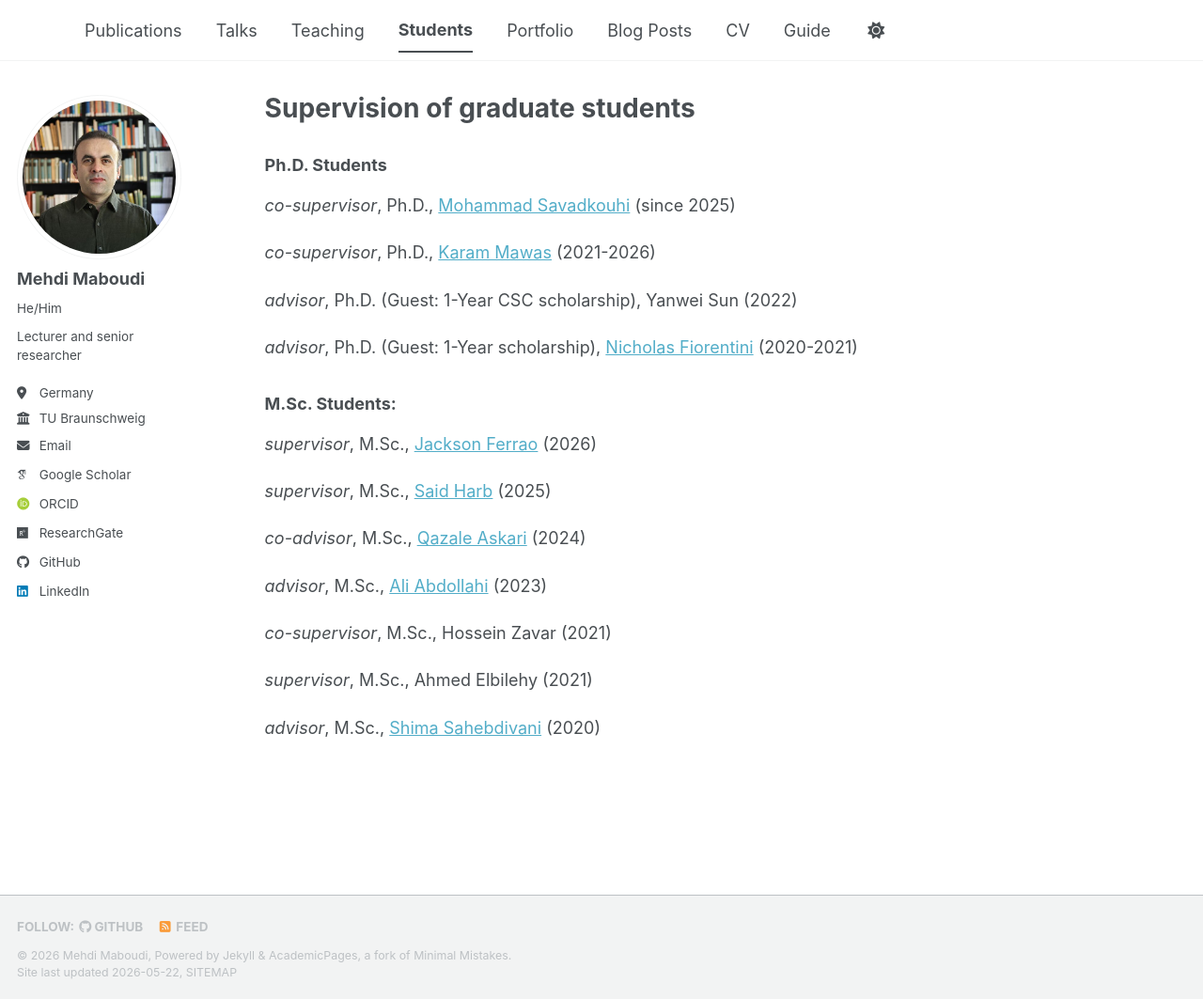
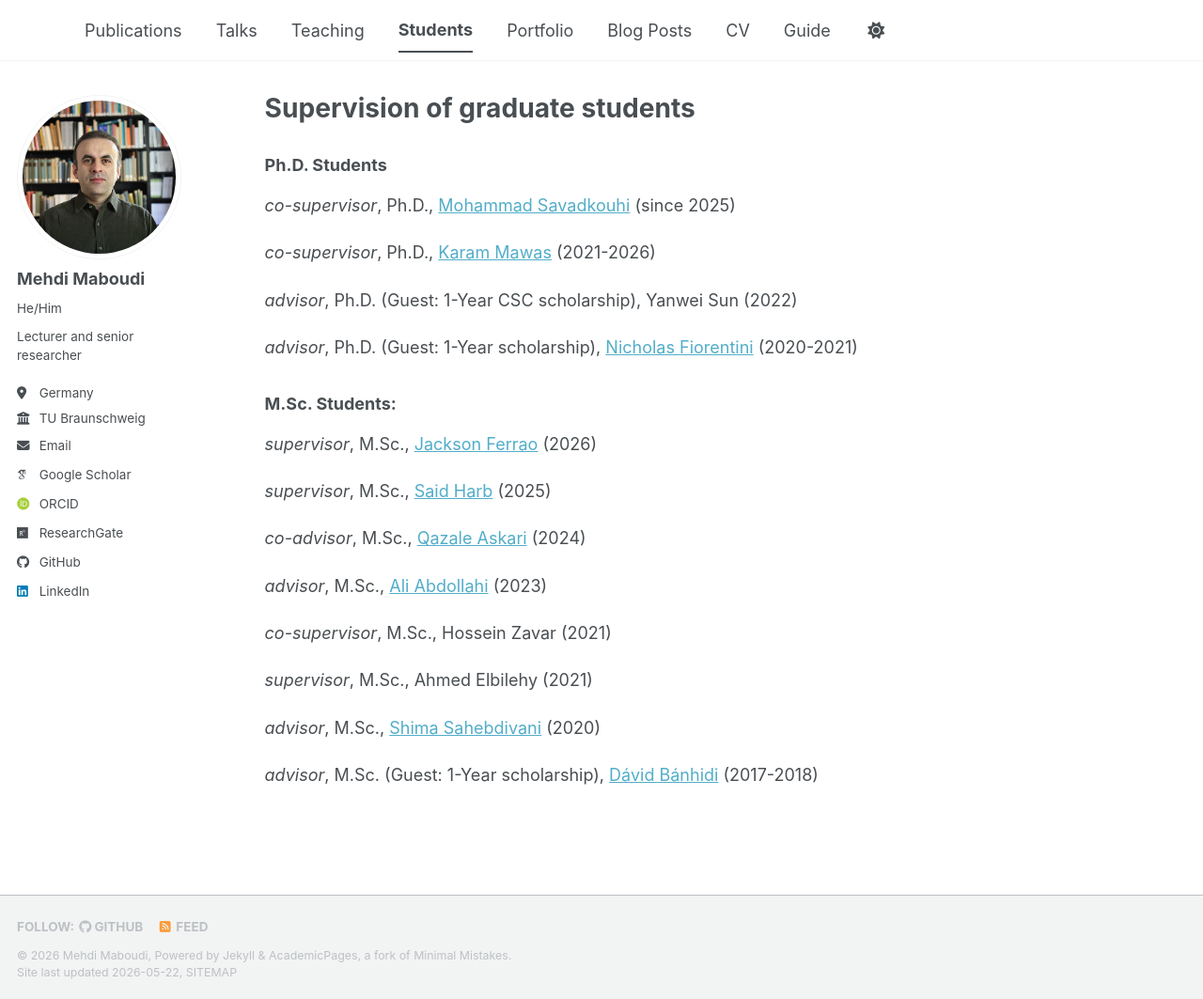
Before and after one commit to MehdiMaboudi/mehdimaboudi.github.io, a Jekyll site: the page built from _pages/students.html, in a window 1280 px wide and 1063 px high. Shown: the whole window at 94% size. Built offline with Jekyll 4.4.1, drawn with Linux system fonts in a browser that asks for light colours; some web fonts are replaced; a script bundle is joined from its source files by our own code; library files that are not in the unit come from our copies.

Commit message:
David added to students

```diff
--- a/_pages/students.html
+++ b/_pages/students.html
@@ -52,4 +52,7 @@ author_profile: true
   <p>
     <i>advisor</i>, M.Sc., <a href="https://www.linkedin.com/in/shima-sahebdivani-874088203/"  target="_blank" rel="noopener noreferrer">Shima Sahebdivani</a> (2020)
   </p>
+  <p>
+    <i>advisor</i>, M.Sc. (Guest: 1-Year scholarship), <a href="https://www.linkedin.com/in/davidbanhidi/"  target="_blank" rel="noopener noreferrer">Dávid Bánhidi</a> (2017-2018)
+  </p>
 </div>
```
